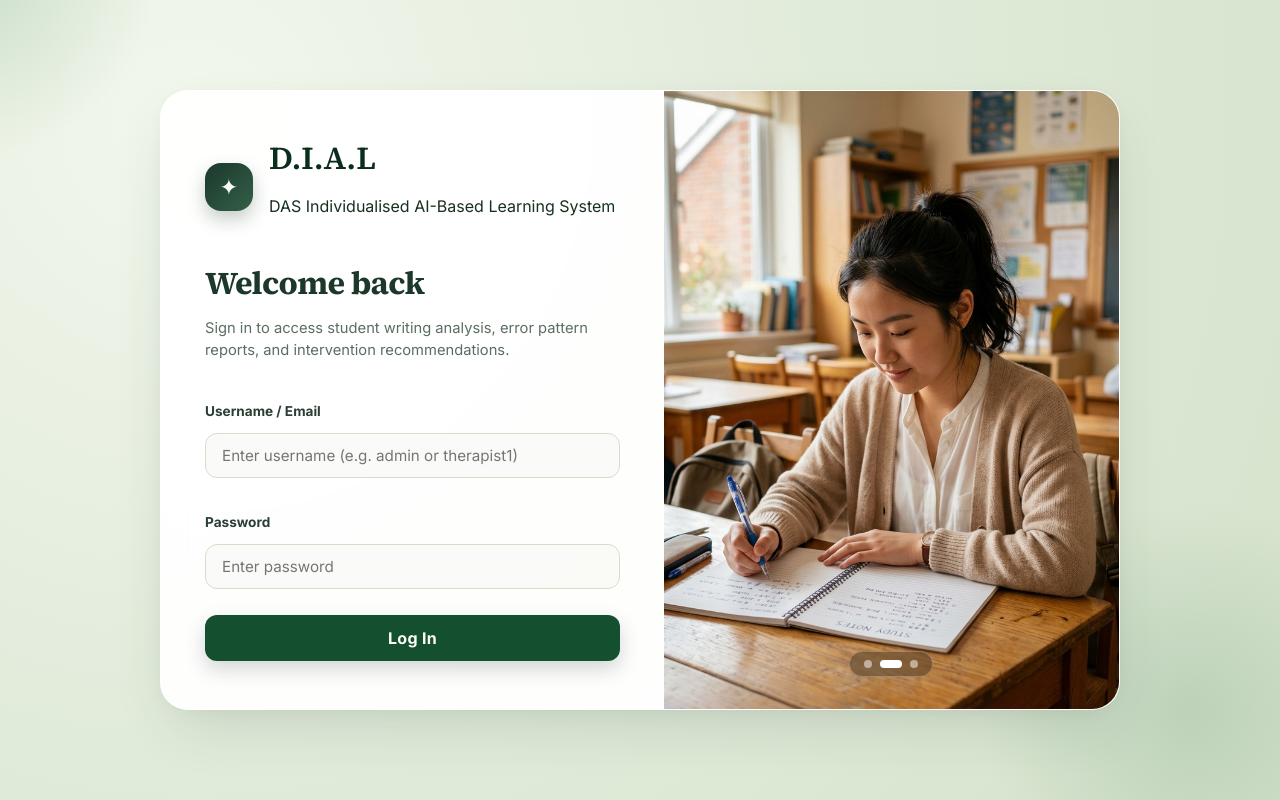
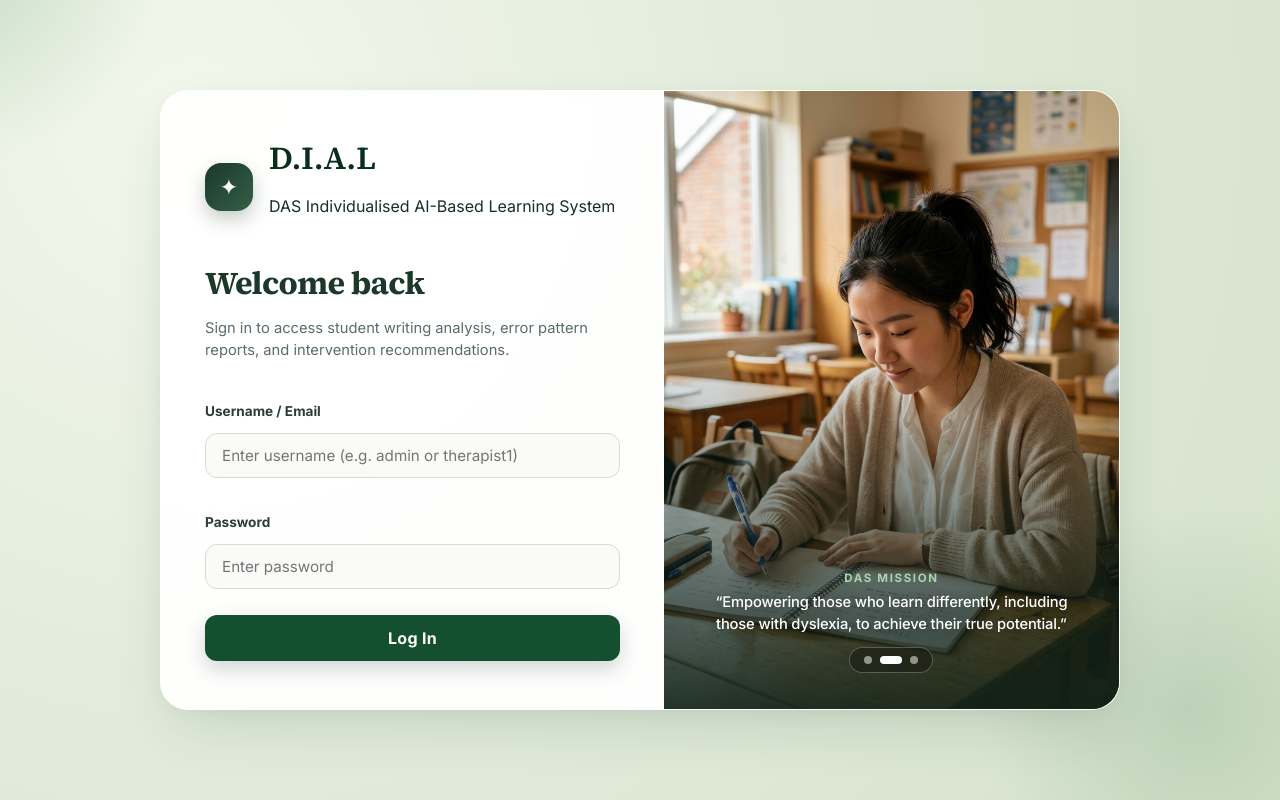
Before and after one commit to Bryantooyah/50003Project, a React (Vite) app in the folder client/: page /login in a window 1280 px wide. Built offline with nearby package versions, Linux system fonts and the light colour scheme; no server answers.

Commit message:
added mission statement to login page

```diff
--- a/client/src/components/LoginPage.tsx
+++ b/client/src/components/LoginPage.tsx
@@ -148,6 +148,11 @@ export default function LoginPage({ onLoginSuccess }: LoginPageProps) {
             />
           ))}
 
+          <div className="visual-quote-tagline">
+            <span className="quote-accent">DAS Mission</span>
+            <p>“Empowering those who learn differently, including those with dyslexia, to achieve their true potential.”</p>
+          </div>
+
           <div className="slideshow-dots">
             {SLIDESHOW_IMAGES.map((_, index) => (
               <button
--- a/client/src/index.css
+++ b/client/src/index.css
@@ -395,10 +395,52 @@ textarea {
   position: relative;
   overflow: hidden;
   display: flex;
-  align-items: flex-end;
-  justify-content: center;
-  padding: 24px;
+  flex-direction: column;
+  justify-content: flex-end;
+  align-items: center;
+  padding: 28px 24px;
   min-height: 480px;
+}
+
+.login-visual-panel::after {
+  content: "";
+  position: absolute;
+  bottom: 0;
+  left: 0;
+  right: 0;
+  height: 60%;
+  background: linear-gradient(to top, rgba(16, 36, 26, 0.9) 0%, rgba(16, 36, 26, 0.45) 55%, rgba(16, 36, 26, 0) 100%);
+  z-index: 2;
+  pointer-events: none;
+}
+
+.visual-quote-tagline {
+  position: relative;
+  z-index: 3;
+  text-align: center;
+  margin-bottom: 12px;
+  max-width: 380px;
+  padding: 0 10px;
+}
+
+.visual-quote-tagline .quote-accent {
+  display: inline-block;
+  font-size: 0.72rem;
+  text-transform: uppercase;
+  letter-spacing: 0.14em;
+  color: #a8d5ad;
+  font-weight: 700;
+  margin-bottom: 6px;
+}
+
+.visual-quote-tagline p {
+  margin: 0;
+  font-size: 0.92rem;
+  line-height: 1.5;
+  font-weight: 500;
+  color: #ffffff;
+  letter-spacing: -0.01em;
+  text-shadow: 0 2px 12px rgba(0, 0, 0, 0.4);
 }
 
 .login-hero-img {
```
